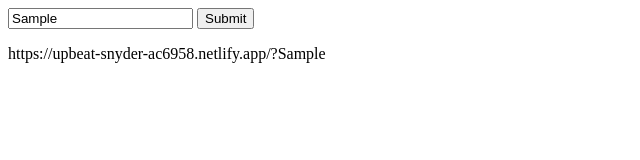
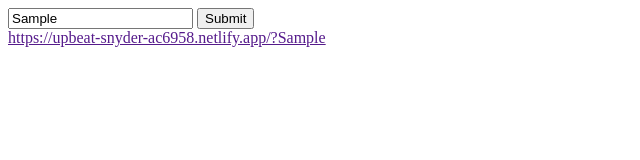
Before and after one commit to rdoyle99/sellchat, a plain HTML site: page index.html in a window 1280 px wide. Both pictures are taken after typing "Sample" into the empty fields and a click on the button "Submit". Shown: the whole page, without its empty margins (0-640 px from the left). Drawn offline with Linux system fonts and the light colour scheme.

Commit message:
now changes href

```diff
--- a/index.html
+++ b/index.html
@@ -9,7 +9,7 @@
     <input id="inputurl"> </input>
     <button type="submit"> Submit </button>
   </form>
-  <p id="outputurl"> enter a url to get a new one </p>
+  <a id="outputurl" href="" > enter a url to get a new one </a>
 
 
 
--- a/main.js
+++ b/main.js
@@ -8,6 +8,7 @@
   function handleSubmit() {
     console.log(formValue)
     outputValue.innerHTML = "https://upbeat-snyder-ac6958.netlify.app/?" + formValue
+    outputValue.innerHTML.href = "https://upbeat-snyder-ac6958.netlify.app/?" + formValue
   }
 
 
```
